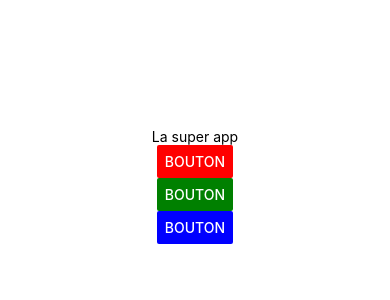
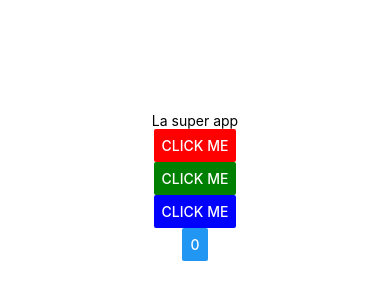
Before and after one commit to RaphaelPostal/pokedex, a React Native app: screen / in a window 390 px wide. Shown: the part 236-536 px from the top of the page. Built offline with nearby package versions, Linux system fonts and the light colour scheme; no server answers.

Commit message:
create count button

```diff
--- a/App.js
+++ b/App.js
@@ -2,24 +2,25 @@ import { StatusBar } from 'expo-status-bar';
 import {useEffect, useState} from 'react';
 import { StyleSheet, Text, View, Button, Alert } from 'react-native';
 import CustomButton from './Components/CustomButton';
+import CountButton from "./Components/CountButton";
 import {getPokemons} from "./Api/pokemon";
 
 export default function App() {
 
-    const [newText, setNewText] = useState('bouton');
+    const [newText, setNewText] = useState('Click me');
+    const [number, setNumber] = useState(0);
+    const [listPokemon, setListPokemon] = useState([]);
 
     const displayColor = (color) => {
         console.log(color)
     }
 
-    async function getAllPokemons() {
-        let pokemons = await getPokemons();
-        console.log(pokemons)
-    }
 
     useEffect(() => {
-        getAllPokemons();
-    })
+        getPokemons().then(datas => {
+            setListPokemon(datas)
+        })
+    });
 
     return (
         <View style={styles.container}>
@@ -28,6 +29,7 @@ export default function App() {
             <CustomButton color={"red"} text={newText} setNewText={setNewText} consoleColor={displayColor}/>
             <CustomButton color={"green"} text={newText} setNewText={setNewText} consoleColor={displayColor}/>
             <CustomButton color={"blue"} text={newText} setNewText={setNewText} consoleColor={displayColor}/>
+            <CountButton number={number} setNumber={setNumber}/>
         </View>
     );
 }
--- /dev/null
+++ b/Components/CountButton.js
@@ -0,0 +1,12 @@
+import {StyleSheet, Button} from 'react-native';
+import React, {useState} from 'react';
+
+export default function CountButton({number, setNumber}) {
+
+    return (
+      <Button
+        onPress={ () => {setNumber(number + 1)} }
+        title = {number.toString()}
+      />
+    );
+}
```
